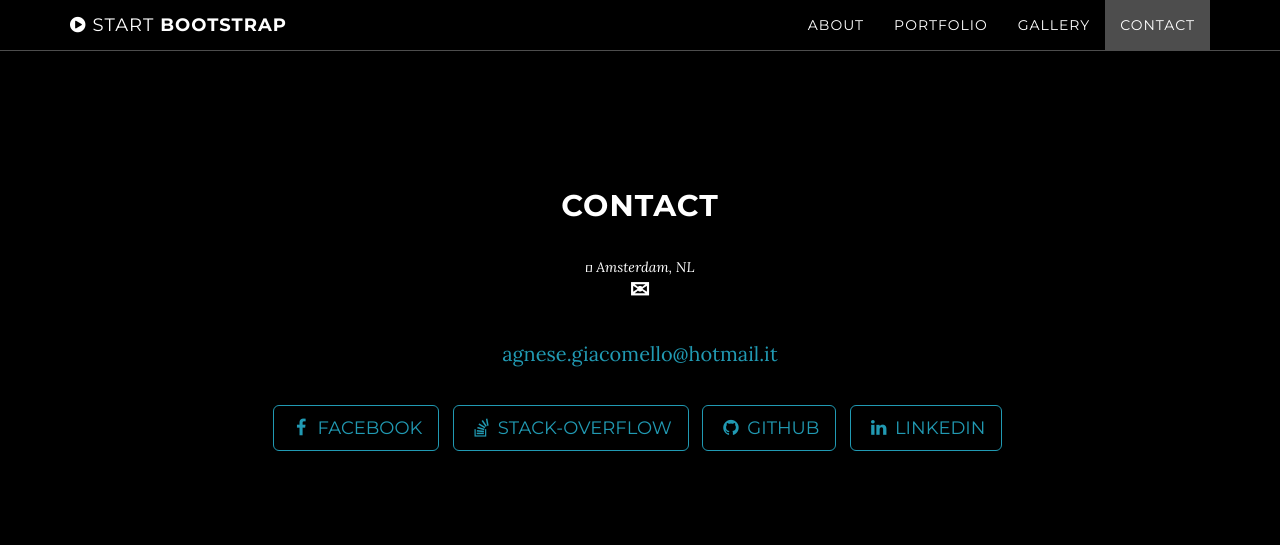
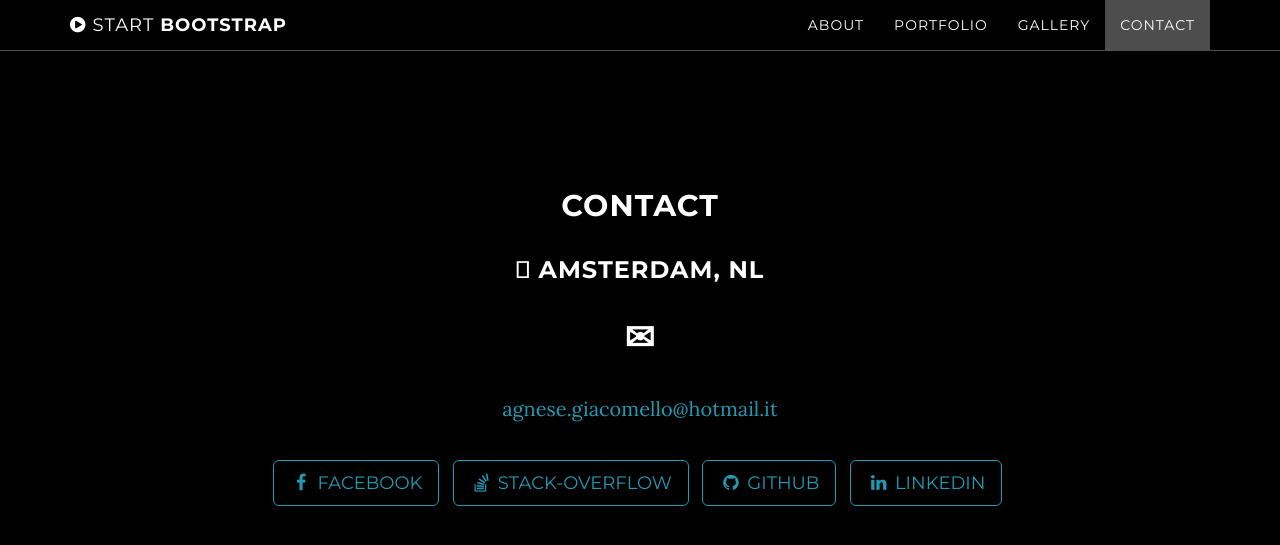
Before and after one commit to AgneseG/AgneseG.github.io, a Jekyll site: the page built from index.html, in a window 1280 px wide and 900 px high, scrolled down 2975 px. Shown: the top 545 px of the window. Built offline with Jekyll 4.4.1, drawn with Linux system fonts in a browser that asks for light colours.

Commit message:
Update contact.html

```diff
--- a/_includes/contact.html
+++ b/_includes/contact.html
@@ -3,8 +3,8 @@
         <div class="row">
             <div class="col-lg-8 col-lg-offset-2">
                 <h2>Contact</h2>
-                <i class="material-icons">&#xe55f; Amsterdam, NL</i>
-                <h3>&#9993;</h3>
+                <h3> &#xe55f; Amsterdam, NL</h3>
+                <h1>&#9993;</h1>
                 <p><a href="mailto:{{ site.email }}">{{ site.email }}</a>
                 </p>
                 <ul class="list-inline banner-social-buttons">
```
